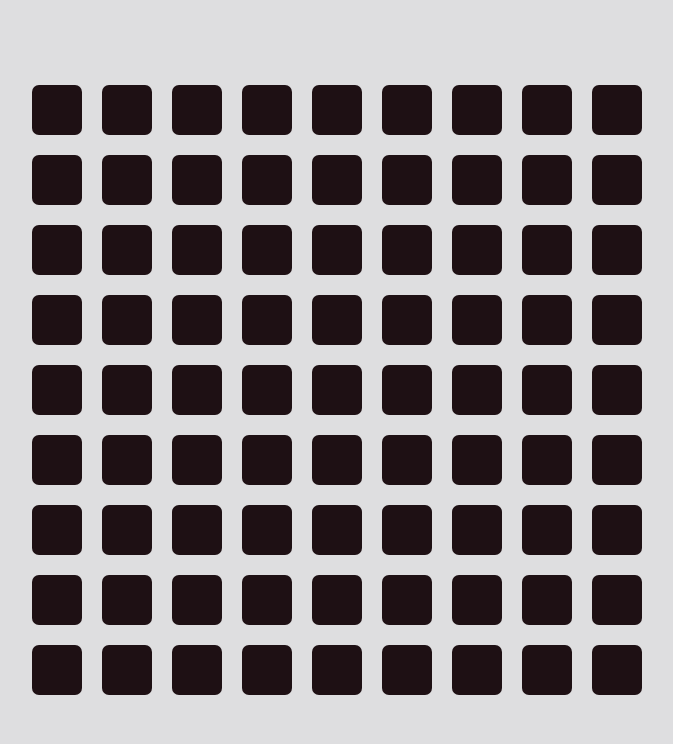
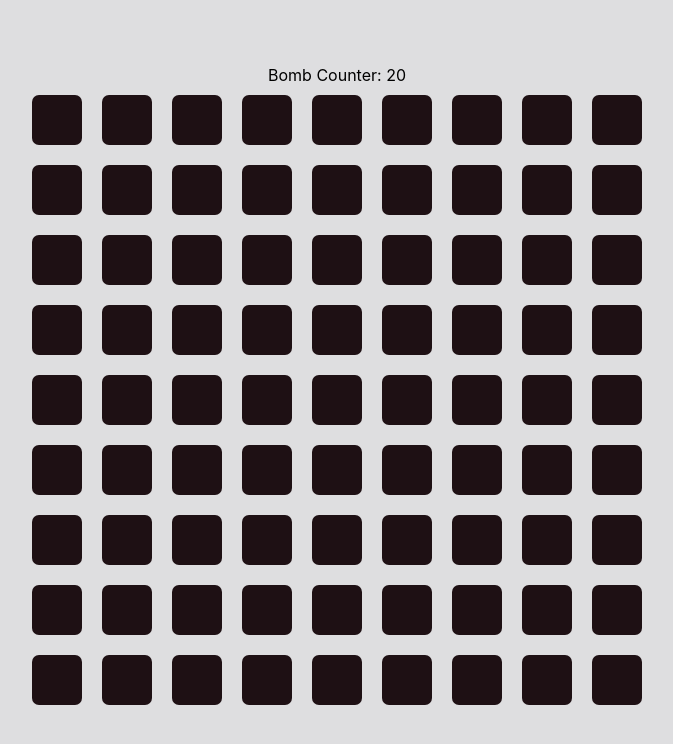
Before and after one commit to Robert1505/Minesweeper, a React (Create React App) app: page / in a window 1280 px wide. Shown: the top 744 px of the page, without its empty margins (303-976 px from the left). Built offline with nearby package versions, Linux system fonts and the light colour scheme.

Commit message:
Bomb Remaining

```diff
--- a/src/App.tsx
+++ b/src/App.tsx
@@ -33,6 +33,7 @@ function App() {
   const [gameState, setGameState] = useState<GAME_STATE>(
     GAME_STATE.IN_PROGRESS
   );
+  const [bombsRemaining, setBombsRemaining] = useState(20);
 
   const initialiseBoard = (rows: number, columns: number) => {
     const oldState = [...board];
@@ -161,6 +162,8 @@ function App() {
           setIsFlagged={(flagged: boolean) => {
             const oldBoard = [...board];
             oldBoard[rowIndex][columnIndex].isFlagged = flagged;
+            if(flagged) setBombsRemaining(bombsRemaining - 1)
+            else setBombsRemaining(bombsRemaining + 1);
             setBoard(oldBoard);
           }}
           setIsClicked={() => {
@@ -197,6 +200,9 @@ function App() {
 
   return (
     <div className="App">
+      <div>
+        Bomb Counter: {bombsRemaining}
+      </div>
       <div>{renderBoard()}</div>
       <button
         onClick={refreshPage}
```
